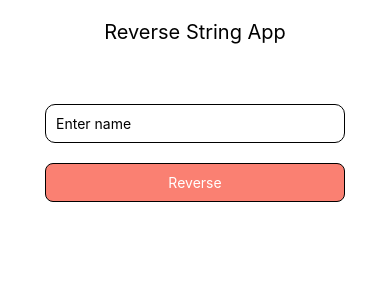
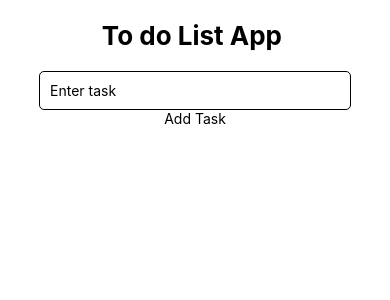
Before and after one commit to Mansoorali121/React-Native-Interview-Preparation, a React Native app: screen / in a window 390 px wide. Shown: the top 300 px of the page. Built offline with nearby package versions, Linux system fonts and the light colour scheme.

Commit message:
To do list app

```diff
--- a/App.tsx
+++ b/App.tsx
@@ -352,49 +352,94 @@
 //   message: { fontSize: 20, color: 'red', marginTop: 20 },
 // });
 
-import {
-  StyleSheet,
-  Text,
-  TextInput,
-  TouchableOpacity,
-  View,
-} from 'react-native';
+// import {
+//   StyleSheet,
+//   Text,
+//   TextInput,
+//   TouchableOpacity,
+//   View,
+// } from 'react-native';
+// import React, { useState } from 'react';
+
+// const App = () => {
+//   const [text, setText] = useState('');
+//   const [result, setResult] = useState('');
+
+//   // Reverse String Function
+//   const reverseString = () => {
+//     const value = text.trim();
+//     if (value === '') {
+//       setResult('Please enter an string');
+//       return;
+//     }
+//     const reversed = value.split('').reverse().join('');
+//     setResult(reversed);
+//   };
+
+//   return (
+//     <View style={styles.container}>
+//       <Text style={styles.title}>Reverse String App</Text>
+//       <View style={{ marginTop: 20, gap: 20 }}>
+//         <TextInput
+//           style={styles.input}
+//           placeholder="Enter name"
+//           value={text}
+//           onChangeText={setText}
+//         />
+//         <TouchableOpacity
+//           style={styles.button}
+//           activeOpacity={0.8}
+//           onPress={reverseString}
+//         >
+//           <Text style={styles.btnText}>Reverse</Text>
+//         </TouchableOpacity>
+//         <Text style={styles.result}>{result}</Text>
+//       </View>
+//     </View>
+//   );
+// };
+
+// export default App;
+
+// const styles = StyleSheet.create({
+//   container: { flex: 1, alignItems: 'center', marginTop: 20 },
+//   title: { fontSize: 20, fontWeight: 'semibold' },
+//   input: {
+//     borderWidth: 1,
+//     padding: 10,
+//     marginTop: 40,
+//     width: 300,
+//     borderRadius: 10,
+//   },
+//   button: {
+//     borderWidth: 1,
+//     padding: 10,
+//     borderRadius: 8,
+//     backgroundColor: 'salmon',
+//   },
+//   btnText: { color: '#fff', fontWeight: 'semibold', textAlign: 'center' },
+//   result: { fontSize: 20, color: 'red', marginTop: 20 },
+// });
+
+import { StyleSheet, Text, TextInput, TouchableOpacity, View } from 'react-native';
 import React, { useState } from 'react';
 
 const App = () => {
-  const [text, setText] = useState('');
-  const [result, setResult] = useState('');
-
-  // Reverse String Function
-  const reverseString = () => {
-    const value = text.trim();
-    if (value === '') {
-      setResult('Please enter an string');
-      return;
-    }
-    const reversed = value.split('').reverse().join('');
-    setResult(reversed);
-  };
+  const [task, setTask] = useState('');
+  const [tasks, setTasks] = useState([]);
 
   return (
     <View style={styles.container}>
-      <Text style={styles.title}>Reverse String App</Text>
-      <View style={{ marginTop: 20, gap: 20 }}>
-        <TextInput
-          style={styles.input}
-          placeholder="Enter name"
-          value={text}
-          onChangeText={setText}
-        />
-        <TouchableOpacity
-          style={styles.button}
-          activeOpacity={0.8}
-          onPress={reverseString}
-        >
-          <Text style={styles.btnText}>Reverse</Text>
-        </TouchableOpacity>
-        <Text style={styles.result}>{result}</Text>
-      </View>
+      <Text style={styles.title}>To do List App </Text>
+      <TextInput
+        style={styles.input}
+        placeholder="Enter task"
+        value={task}
+        onChangeText={setTask}
+      />
+      <TouchableOpacity>
+        <Text>Add Task</Text>
+      </TouchableOpacity>
     </View>
   );
 };
@@ -402,21 +447,13 @@ const App = () => {
 export default App;
 
 const styles = StyleSheet.create({
-  container: { flex: 1, alignItems: 'center', marginTop: 20 },
-  title: { fontSize: 20, fontWeight: 'semibold' },
+  container: { flex: 1, alignItems: 'center' },
+  title: { fontSize: 26, fontWeight: 'bold', marginTop: 20 },
   input: {
     borderWidth: 1,
+    marginTop: 20,
     padding: 10,
-    marginTop: 40,
-    width: 300,
-    borderRadius: 10,
+    width: '80%',
+    borderRadius: 5,
   },
-  button: {
-    borderWidth: 1,
-    padding: 10,
-    borderRadius: 8,
-    backgroundColor: 'salmon',
-  },
-  btnText: { color: '#fff', fontWeight: 'semibold', textAlign: 'center' },
-  result: { fontSize: 20, color: 'red', marginTop: 20 },
 });
```
